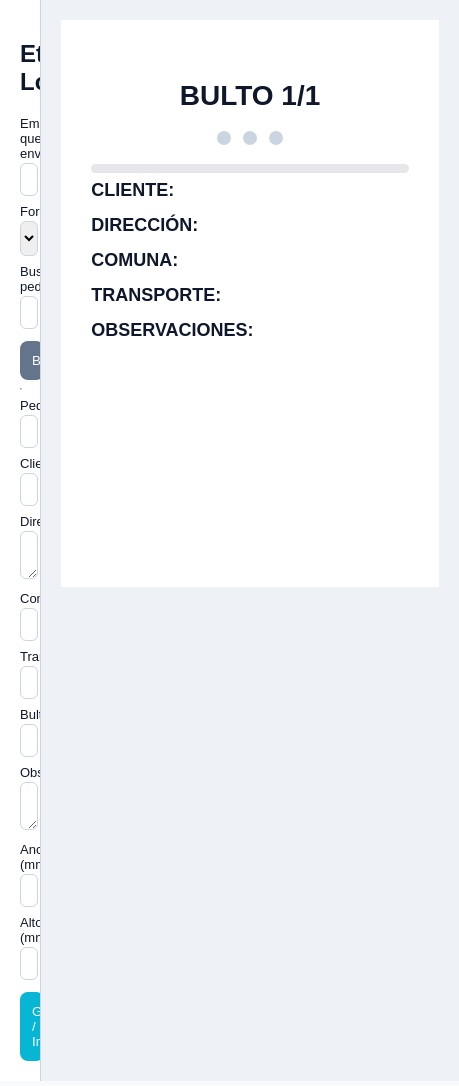
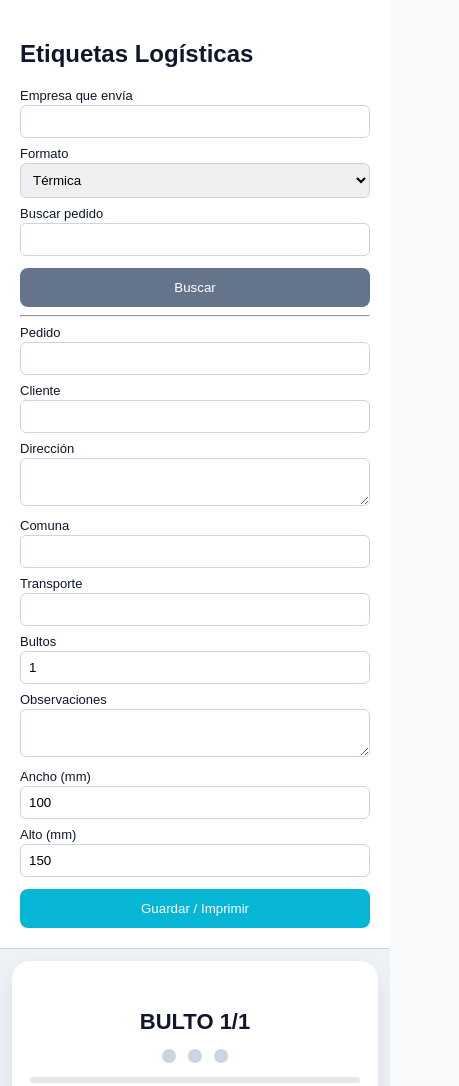
Before and after one commit to caberni12/generador.app, a plain HTML site: page index.html in a window 390 px wide. Shown: the top 1086 px of the page, 459 px wide, since content can reach past the window. Drawn offline with Linux system fonts and the light colour scheme; a script that the page names is missing.

Commit message:
Update index.html

```diff
--- a/index.html
+++ b/index.html
@@ -240,6 +240,91 @@ button:hover{background:var(--btnHover)}
  aside{display:none}
  body{background:#fff}
 }
+
+/* ===========================
+   VERSION MOVIL TIPO TARJETA
+=========================== */
+
+@media (max-width: 768px){
+
+body{
+ flex-direction:column;
+}
+
+aside{
+ width:100%;
+ border-right:none;
+ border-bottom:1px solid var(--border);
+}
+
+main{
+ padding:12px;
+}
+
+#preview{
+ width:100%;
+}
+
+.page{
+ width:100%;
+ min-height:auto;
+}
+
+.label{
+ width:100% !important;
+ height:auto !important;
+ border-radius:18px;
+ box-shadow:0 10px 25px rgba(0,0,0,0.08);
+ padding:0;
+}
+
+.inner{
+ padding:18px;
+ gap:8px;
+}
+
+.empresa{
+ font-size:20px;
+}
+
+.pedido{
+ font-size:24px;
+}
+
+.bulto,
+.bulto-grande{
+ font-size:22px !important;
+}
+
+.qr canvas{
+ width:120px !important;
+ height:120px !important;
+}
+
+.field{
+ grid-template-columns:120px 1fr;
+ font-size:15px;
+ margin-bottom:6px;
+}
+
+.field .label-txt{
+ font-size:15px;
+}
+
+.field .value{
+ font-size:15px;
+}
+
+.semaforo{
+ margin:6px 0;
+}
+
+.progress{
+ height:6px;
+}
+
+}
+
 </style>
 </head>
 
```
